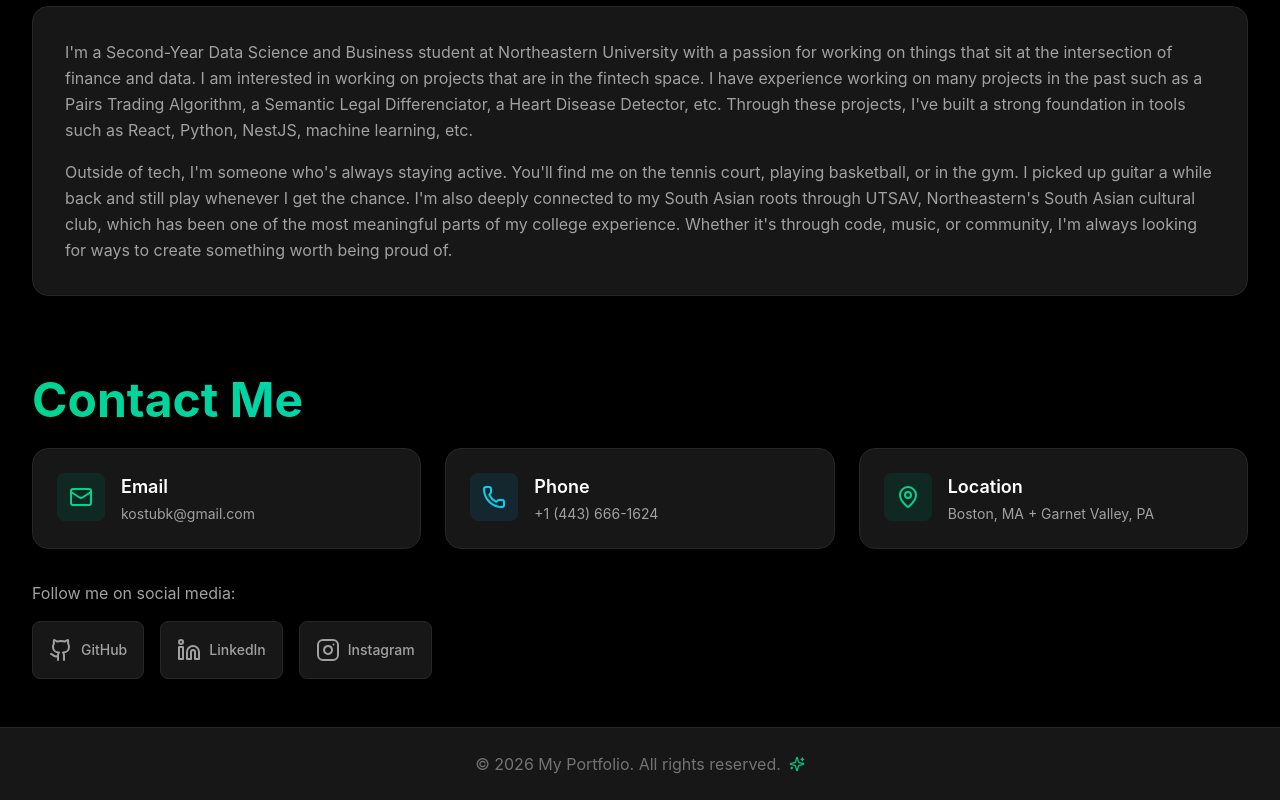
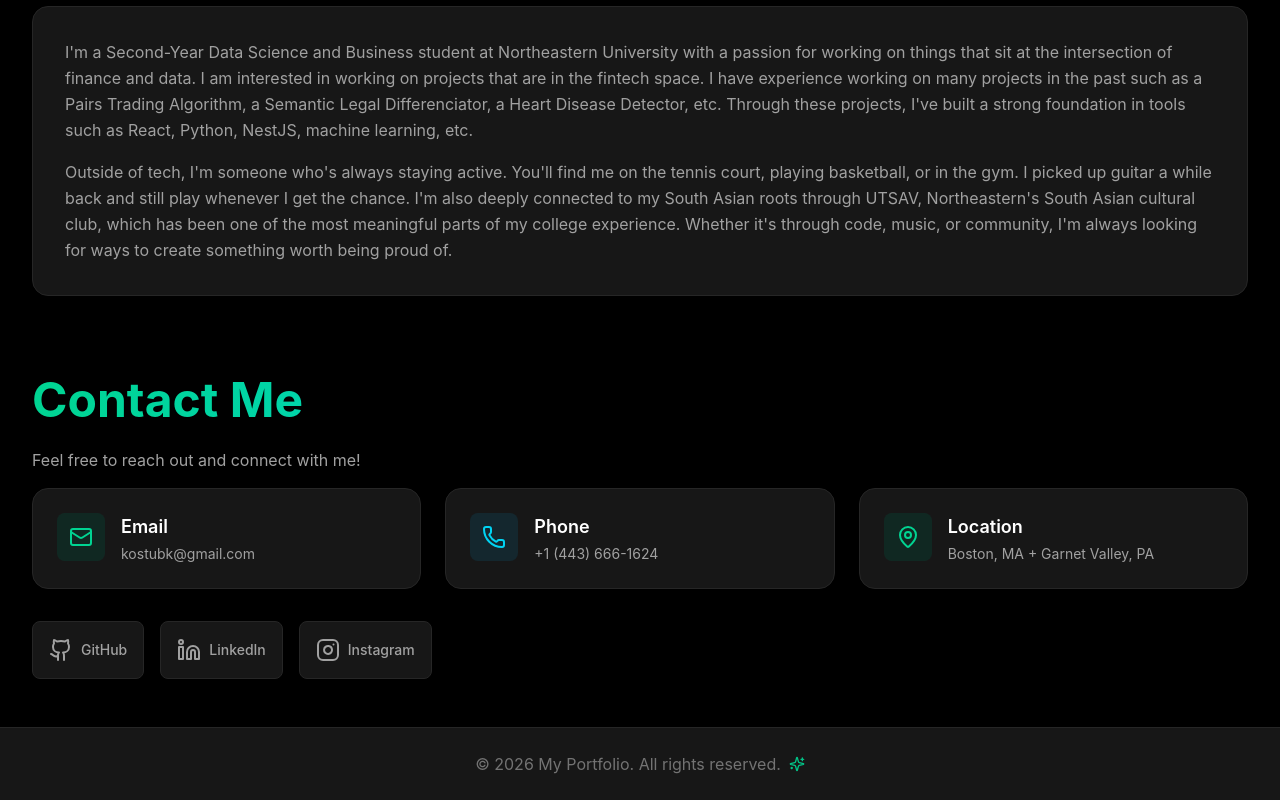
Before and after one commit to Kostub17/kostubkumar.com, a React (Vite) app in the folder frontend/: page / in a window 1280 px wide. Shown: the part 830-1630 px from the top of the page. Built offline with nearby package versions, Linux system fonts and the light colour scheme.

Commit message:
Fix home page

```diff
--- a/frontend/src/app/components/Home.tsx
+++ b/frontend/src/app/components/Home.tsx
@@ -170,6 +170,7 @@ export default function Home() {
           >
             Contact Me
           </motion.h2>
+          <p className="text-neutral-400 mb-4">Feel free to reach out and connect with me!</p>
 
           <motion.div
             className="grid sm:grid-cols-3 gap-6"
@@ -177,6 +178,7 @@ export default function Home() {
             animate={{ opacity: 1, y: 0 }}
             transition={{ duration: 0.6, delay: 0.9 }}
           >
+
             {/* Email */}
             <div className="bg-neutral-900 border border-neutral-800 rounded-2xl p-6 hover:border-emerald-400 transition-all group cursor-pointer">
               <a
@@ -230,7 +232,7 @@ export default function Home() {
             animate={{ opacity: 1, y: 0 }}
             transition={{ duration: 0.6, delay: 1 }}
           >
-            <p className="text-neutral-400 mb-4">Follow me on social media:</p>
+
             <div className="flex gap-4 flex-wrap">
               <a
                 href="https://github.com/Kostub17"
```
